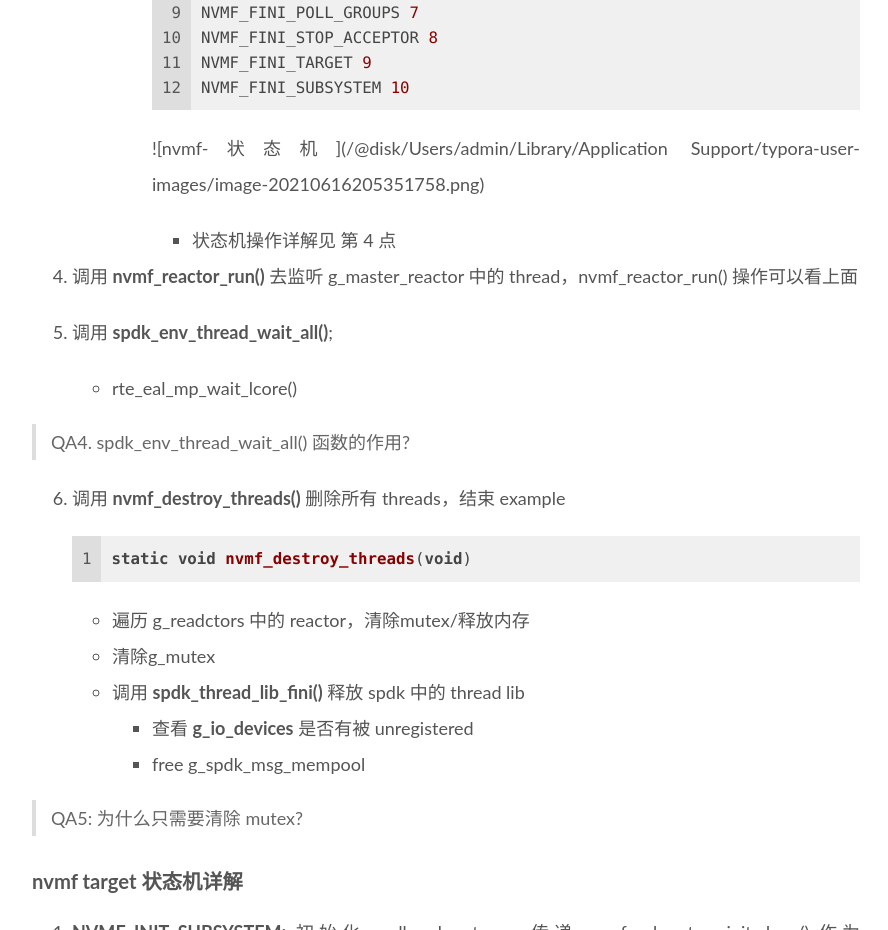
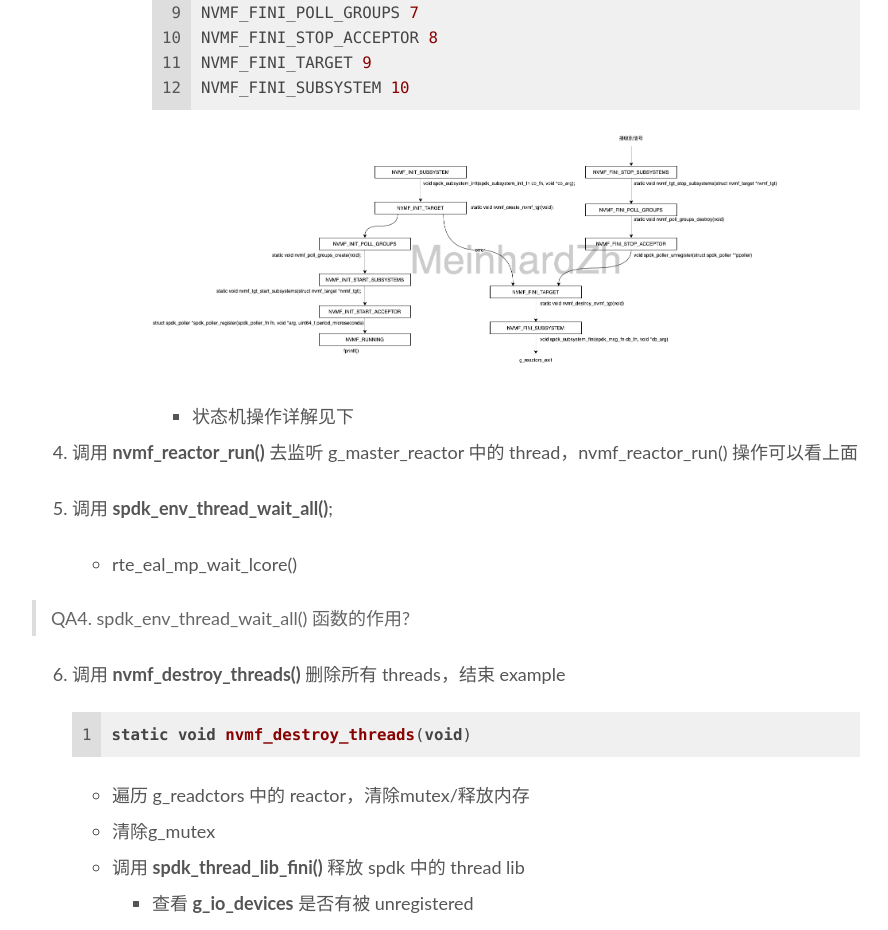
Before and after one commit to MeinhardZh/meinhardZh.github.io, a plain HTML site: page 2021/06/18/SPDK-nvmf-example示例代码走读/index.html in a window 1280 px wide. Shown: the part 3836-4766 px from the top of the page, without its empty margins (320-1208 px from the left). Drawn offline with nearby package versions, Linux system fonts and the light colour scheme.

Commit message:
Site updated: 2021-06-18 17:45:13

```diff
--- a/2021/06/18/SPDK-nvmf-example示例代码走读/index.html
+++ b/2021/06/18/SPDK-nvmf-example示例代码走读/index.html
@@ -27,11 +27,13 @@
 <meta property="og:site_name" content="Code Road">
 <meta property="og:description" content="预配置环境 初始化 spdk_env_opts_init() ，解析arg参数到 opts中 12345678910111213141516&#x2F;&#x2F; opts 初始化列表[有SPDK 默认值的，在spdk_env_opts_init 中初始化]name &#x3D; nvmf_example-m core_mask-i shm_id 			shared memory ID(optional)-s mem_siz">
 <meta property="og:locale" content="en_US">
+<meta property="og:image" content="https://meinhardzh.github.io/images/nvmf_tgt_state.png">
 <meta property="article:published_time" content="2021-06-18T08:46:34.000Z">
-<meta property="article:modified_time" content="2021-06-18T08:55:04.406Z">
+<meta property="article:modified_time" content="2021-06-18T09:41:01.902Z">
 <meta property="article:author" content="Meinhard_Zh">
 <meta property="article:tag" content="SPDK">
 <meta name="twitter:card" content="summary">
+<meta name="twitter:image" content="https://meinhardzh.github.io/images/nvmf_tgt_state.png">
 
 
 <link rel="canonical" href="https://meinhardzh.github.io/2021/06/18/SPDK-nvmf-example%E7%A4%BA%E4%BE%8B%E4%BB%A3%E7%A0%81%E8%B5%B0%E8%AF%BB/">
@@ -195,7 +197,7 @@
       <span class="post-meta-item-text">Posted on</span>
 
 
-      <time title="Created: 2021-06-18 16:46:34 / Modified: 16:55:04" itemprop="dateCreated datePublished" datetime="2021-06-18T16:46:34+08:00">2021-06-18</time>
+      <time title="Created: 2021-06-18 16:46:34 / Modified: 17:41:01" itemprop="dateCreated datePublished" datetime="2021-06-18T16:46:34+08:00">2021-06-18</time>
     </span>
     <span class="post-meta-item">
       <span class="post-meta-item-icon">
@@ -293,9 +295,9 @@
 <li><p>根据 g_target_state 更新状态机</p>
 <figure class="highlight c"><table><tr><td class="gutter"><pre><span class="line">1</span><br><span class="line">2</span><br><span class="line">3</span><br><span class="line">4</span><br><span class="line">5</span><br><span class="line">6</span><br><span class="line">7</span><br><span class="line">8</span><br><span class="line">9</span><br><span class="line">10</span><br><span class="line">11</span><br><span class="line">12</span><br></pre></td><td class="code"><pre><span class="line">NVMF_INIT_SUBSYSTEM <span class="number">0</span> </span><br><span class="line">NVMF_INIT_TARGET <span class="number">1</span> </span><br><span class="line">NVMF_INIT_POLL_GROUPS <span class="number">2</span> </span><br><span class="line">NVMF_INIT_START_SUBSYSTEMS <span class="number">3</span></span><br><span class="line">NVMF_INIT_START_ACCEPTOR <span class="number">4</span> </span><br><span class="line">NVMF_RUNNING <span class="number">5</span> </span><br><span class="line">  </span><br><span class="line">NVMF_FINI_STOP_SUBSYSTEMS <span class="number">6</span> </span><br><span class="line">NVMF_FINI_POLL_GROUPS <span class="number">7</span> </span><br><span class="line">NVMF_FINI_STOP_ACCEPTOR <span class="number">8</span> </span><br><span class="line">NVMF_FINI_TARGET <span class="number">9</span> </span><br><span class="line">NVMF_FINI_SUBSYSTEM <span class="number">10</span> </span><br></pre></td></tr></table></figure>
 
-<p>![nvmf-状态机](/Users/admin/Library/Application Support/typora-user-images/image-20210616205351758.png)</p>
+<p><img src="/images/nvmf_tgt_state.png" alt="nvmf-状态机"></p>
 <ul>
-<li>状态机操作详解见 第 4 点</li>
+<li>状态机操作详解见下</li>
 </ul>
 </li>
 </ul>
```
Also changed, not shown: index.html (+3 -3 lines), images/nvmf_tgt_state.png (added).
